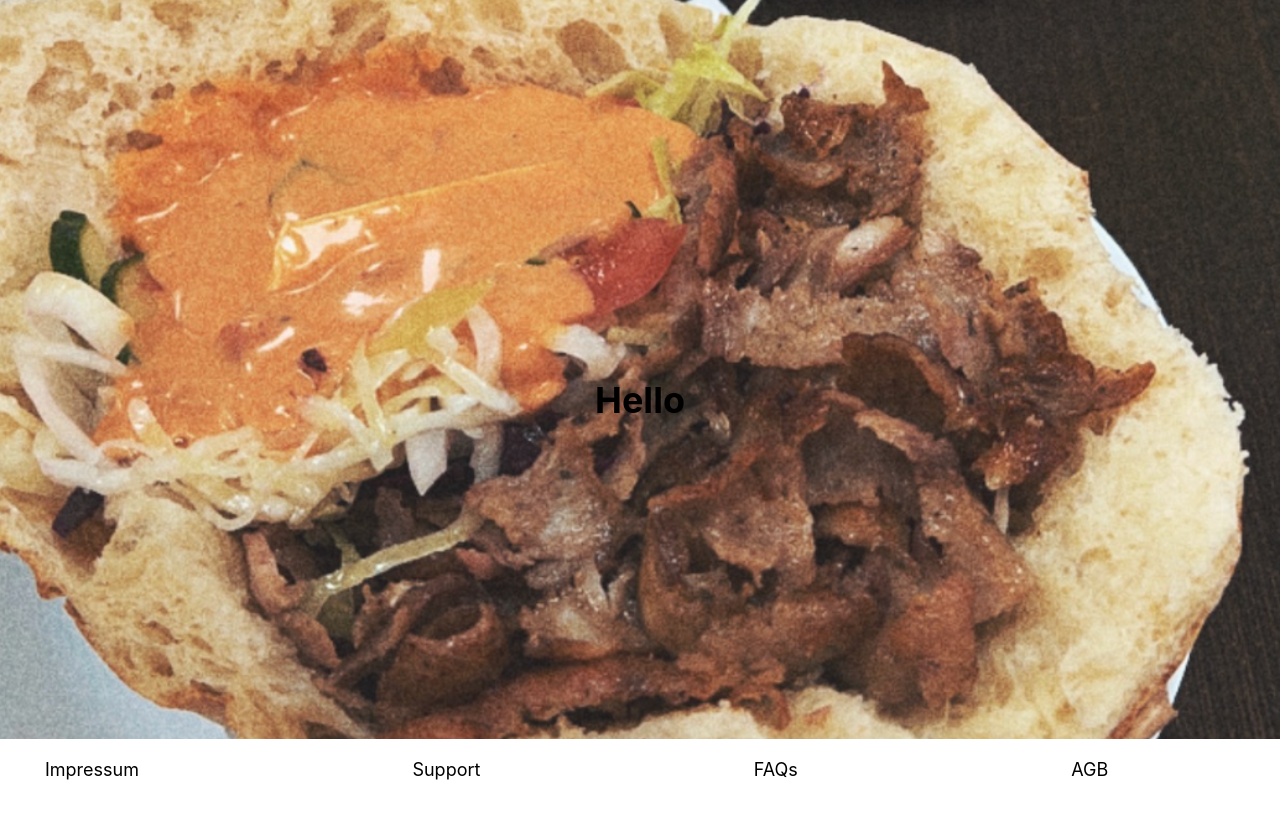
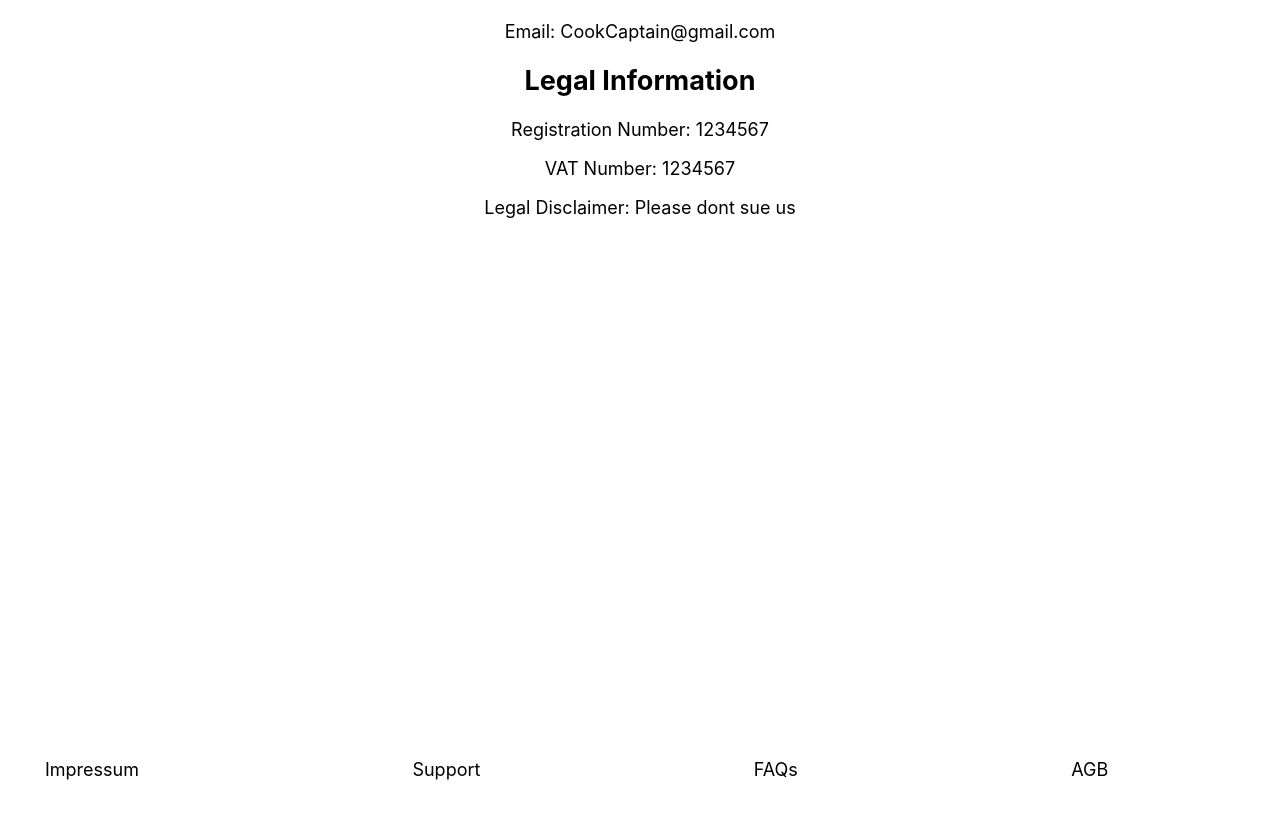
Before and after one commit to Schmarvinius/CookCaptain, a React (Create React App) app in the folder clientside/: page /impressum in a window 1280 px wide. Shown: the top 818 px of the page. Built offline with nearby package versions, Linux system fonts and the light colour scheme.

Commit message:
Finished Impressum
Missing an back to Homepage button :)

```diff
--- a/clientside/src/Imprint/Imprint.js
+++ b/clientside/src/Imprint/Imprint.js
@@ -3,7 +3,22 @@ import './ImprintStyle.css';
 
 function Imprint() {
     return (
-        <h1>Hello</h1>
+        <div className="background">
+            <h1>Impressum</h1>
+             <div className="impressum-content">
+                <h2 className="impressum-heading">Contact Information</h2>
+                <p>Cook Captain</p>
+                <p>Address: Erzbergerstraße 12, Karlsruhe, Germany</p>
+                <p>Phone: +1 234 567 890</p>
+                <p>Email: CookCaptain@gmail.com</p>
+
+                <h2 className="impressum-heading">Legal Information</h2>
+                <p>Registration Number: 1234567</p>
+                <p>VAT Number: 1234567</p>
+                <p>Legal Disclaimer: Please dont sue us</p>
+            </div>
+        </div>
+
     );
 };
 
--- a/clientside/src/Imprint/ImprintStyle.css
+++ b/clientside/src/Imprint/ImprintStyle.css
@@ -0,0 +1,15 @@
+.background{
+    width: 100vw;
+    height: 100vw;
+    text-align: center;
+    background-color: white;
+    padding: 10px 10px;
+    font-size: 18px;
+}
+h1{
+    margin-top: 0px;
+    width: 100vw;
+    background-color: beige;
+    text-align: left;
+    padding: 10px 10px;
+}
--- a/clientside/src/Lowbar/LowBarStyle.css
+++ b/clientside/src/Lowbar/LowBarStyle.css
@@ -8,6 +8,9 @@
     font: inherit;
     cursor: pointer;
     color: inherit;
+}
+.text-button:hover{
+    transform: scale(1.10)
 }
 
 .ImprintContainer{
```
